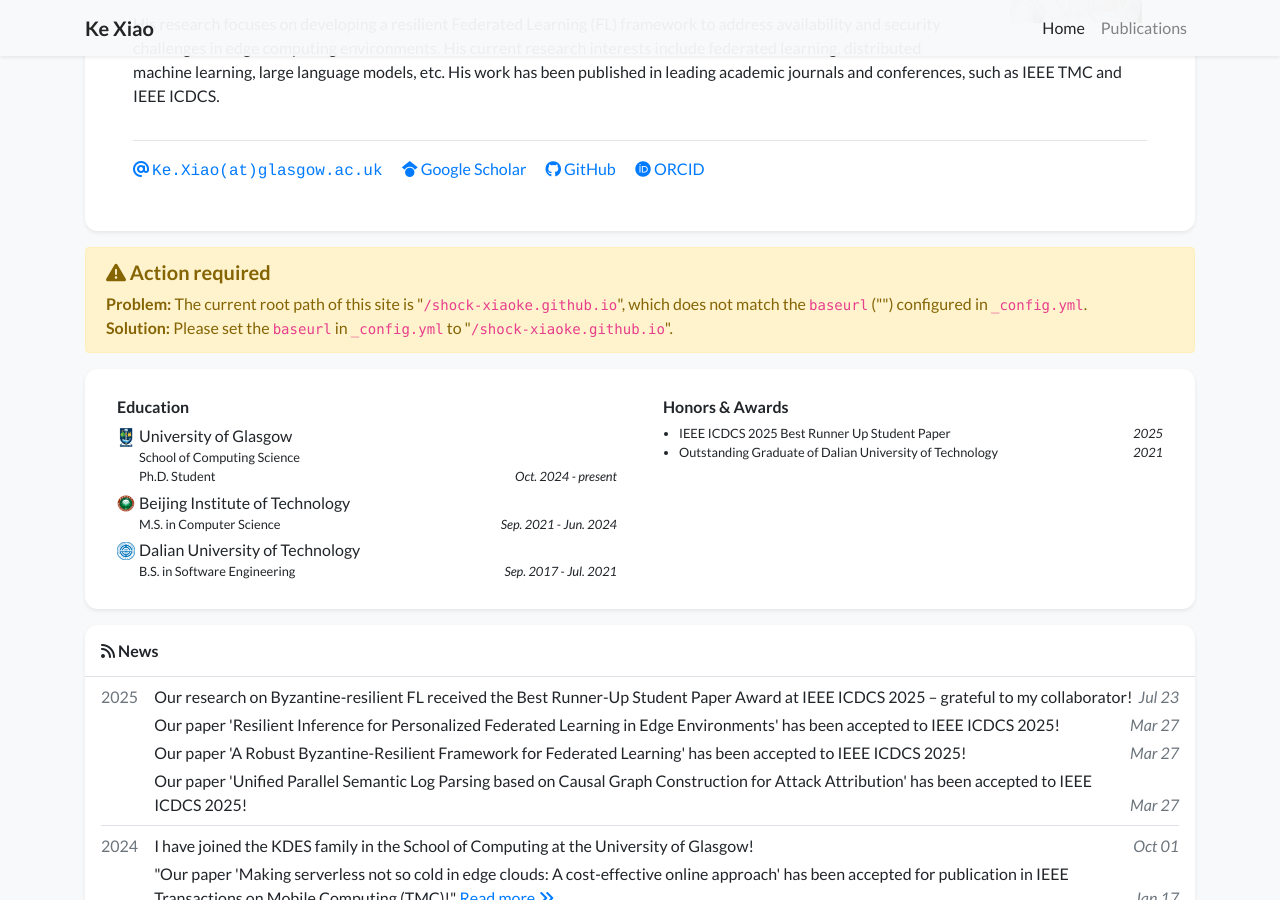
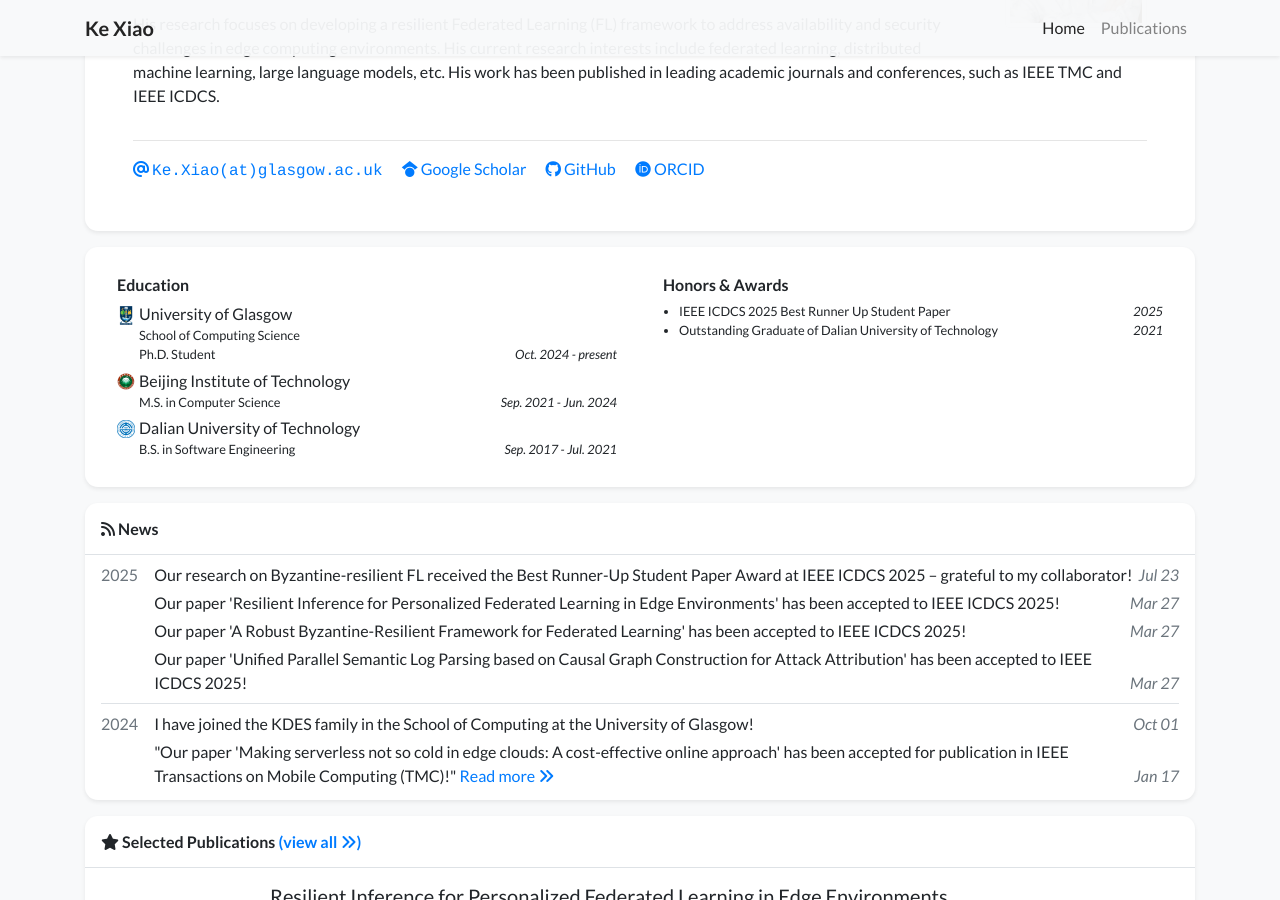
Before and after one commit to shock-xiaoke/shock-xiaoke.github.io, a Jekyll site: the page built from index.html, in a window 1280 px wide and 900 px high, scrolled down 300 px. Built offline with Jekyll 4.4.1, drawn with Linux system fonts in a browser that asks for light colours; nearby versions of some CDN libraries; a style sheet for code colours, icons or effects is not loaded; some of the changed lines change nothing that is shown.

Commit message:
update homepage

```diff
--- a/_config.yml
+++ b/_config.yml
@@ -13,7 +13,7 @@
 # you will see them accessed via {{ site.title }}, {{ site.email }}, and so on.
 # You can create any custom variable you would like, and they will be accessible
 # in the templates via {{ site.myvariable }}.
-baseurl: "" # the subpath of your site, e.g. /blog
+baseurl: "/index.html" # the subpath of your site, e.g. /blog
 
 # Build settings
 markdown: kramdown
--- a/index.html
+++ b/index.html
@@ -4,8 +4,6 @@ title : Homepage
 navbar_title: Home
 ---
 {% include widgets/profile_card.html %}
-
-{% include widgets/debug_repo_name.html %}
 
 {% include widgets/debug_url.html %}
 
@@ -32,6 +30,7 @@ navbar_title: Home
 <!-- Clustrmaps 地球仪 -->
 <div style="text-align: center; margin: 20px 0;">
     <div style="width: 150px; height: 150px; margin: 0 auto; overflow: hidden;">
-<script type="text/javascript" id="clstr_globe" src="//clustrmaps.com/globe.js?d=w1mdh6vdUiOsXJw0bqtc1DCuWGudBoMjMWGWecBNuD0"></script>
+        <script type="text/javascript" id="clstr_globe"
+            src="//clustrmaps.com/globe.js?d=w1mdh6vdUiOsXJw0bqtc1DCuWGudBoMjMWGWecBNuD0"></script>
     </div>
 </div>
```
Lines whose indentation alone changed are shown as unchanged.
